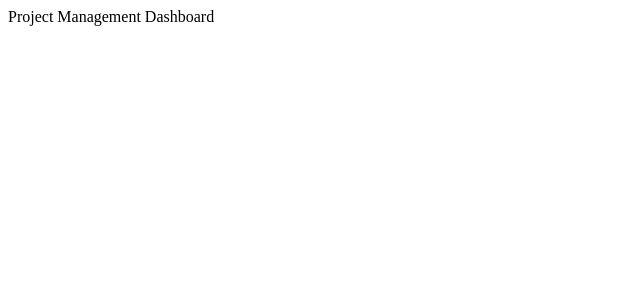
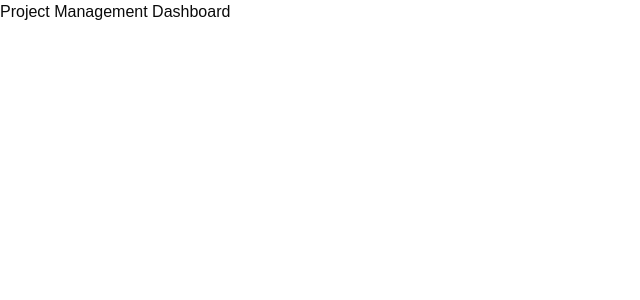
Before and after one commit to vladyslav-zolotarov/project-management-dashboard, a React (Vite) app: page / in a window 1280 px wide. Shown: the top 300 px of the page, without its empty margins (0-640 px from the left). Built offline with nearby package versions, Linux system fonts and the light colour scheme.

Commit message:
chore: add shadcn config and tailwind preset

```diff
--- /dev/null
+++ b/src/index.css
@@ -0,0 +1,130 @@
+@import 'tailwindcss';
+@import 'tw-animate-css';
+@import 'shadcn/tailwind.css';
+@import '@fontsource-variable/figtree';
+
+@custom-variant dark (&:is(.dark *));
+
+@theme inline {
+  --font-heading: var(--font-sans);
+  --font-sans: 'Figtree Variable', sans-serif;
+  --color-sidebar-ring: var(--sidebar-ring);
+  --color-sidebar-border: var(--sidebar-border);
+  --color-sidebar-accent-foreground: var(--sidebar-accent-foreground);
+  --color-sidebar-accent: var(--sidebar-accent);
+  --color-sidebar-primary-foreground: var(--sidebar-primary-foreground);
+  --color-sidebar-primary: var(--sidebar-primary);
+  --color-sidebar-foreground: var(--sidebar-foreground);
+  --color-sidebar: var(--sidebar);
+  --color-chart-5: var(--chart-5);
+  --color-chart-4: var(--chart-4);
+  --color-chart-3: var(--chart-3);
+  --color-chart-2: var(--chart-2);
+  --color-chart-1: var(--chart-1);
+  --color-ring: var(--ring);
+  --color-input: var(--input);
+  --color-border: var(--border);
+  --color-destructive: var(--destructive);
+  --color-accent-foreground: var(--accent-foreground);
+  --color-accent: var(--accent);
+  --color-muted-foreground: var(--muted-foreground);
+  --color-muted: var(--muted);
+  --color-secondary-foreground: var(--secondary-foreground);
+  --color-secondary: var(--secondary);
+  --color-primary-foreground: var(--primary-foreground);
+  --color-primary: var(--primary);
+  --color-popover-foreground: var(--popover-foreground);
+  --color-popover: var(--popover);
+  --color-card-foreground: var(--card-foreground);
+  --color-card: var(--card);
+  --color-foreground: var(--foreground);
+  --color-background: var(--background);
+  --radius-sm: calc(var(--radius) * 0.6);
+  --radius-md: calc(var(--radius) * 0.8);
+  --radius-lg: var(--radius);
+  --radius-xl: calc(var(--radius) * 1.4);
+  --radius-2xl: calc(var(--radius) * 1.8);
+  --radius-3xl: calc(var(--radius) * 2.2);
+  --radius-4xl: calc(var(--radius) * 2.6);
+}
+
+:root {
+  --background: oklch(1 0 0);
+  --foreground: oklch(0.145 0 0);
+  --card: oklch(1 0 0);
+  --card-foreground: oklch(0.145 0 0);
+  --popover: oklch(1 0 0);
+  --popover-foreground: oklch(0.145 0 0);
+  --primary: oklch(0.205 0 0);
+  --primary-foreground: oklch(0.985 0 0);
+  --secondary: oklch(0.97 0 0);
+  --secondary-foreground: oklch(0.205 0 0);
+  --muted: oklch(0.97 0 0);
+  --muted-foreground: oklch(0.556 0 0);
+  --accent: oklch(0.97 0 0);
+  --accent-foreground: oklch(0.205 0 0);
+  --destructive: oklch(0.577 0.245 27.325);
+  --border: oklch(0.922 0 0);
+  --input: oklch(0.922 0 0);
+  --ring: oklch(0.708 0 0);
+  --chart-1: oklch(0.87 0 0);
+  --chart-2: oklch(0.556 0 0);
+  --chart-3: oklch(0.439 0 0);
+  --chart-4: oklch(0.371 0 0);
+  --chart-5: oklch(0.269 0 0);
+  --radius: 0.875rem;
+  --sidebar: oklch(0.985 0 0);
+  --sidebar-foreground: oklch(0.145 0 0);
+  --sidebar-primary: oklch(0.205 0 0);
+  --sidebar-primary-foreground: oklch(0.985 0 0);
+  --sidebar-accent: oklch(0.97 0 0);
+  --sidebar-accent-foreground: oklch(0.205 0 0);
+  --sidebar-border: oklch(0.922 0 0);
+  --sidebar-ring: oklch(0.708 0 0);
+}
+
+.dark {
+  --background: oklch(0.145 0 0);
+  --foreground: oklch(0.985 0 0);
+  --card: oklch(0.205 0 0);
+  --card-foreground: oklch(0.985 0 0);
+  --popover: oklch(0.205 0 0);
+  --popover-foreground: oklch(0.985 0 0);
+  --primary: oklch(0.922 0 0);
+  --primary-foreground: oklch(0.205 0 0);
+  --secondary: oklch(0.269 0 0);
+  --secondary-foreground: oklch(0.985 0 0);
+  --muted: oklch(0.269 0 0);
+  --muted-foreground: oklch(0.708 0 0);
+  --accent: oklch(0.269 0 0);
+  --accent-foreground: oklch(0.985 0 0);
+  --destructive: oklch(0.704 0.191 22.216);
+  --border: oklch(1 0 0 / 10%);
+  --input: oklch(1 0 0 / 15%);
+  --ring: oklch(0.556 0 0);
+  --chart-1: oklch(0.87 0 0);
+  --chart-2: oklch(0.556 0 0);
+  --chart-3: oklch(0.439 0 0);
+  --chart-4: oklch(0.371 0 0);
+  --chart-5: oklch(0.269 0 0);
+  --sidebar: oklch(0.205 0 0);
+  --sidebar-foreground: oklch(0.985 0 0);
+  --sidebar-primary: oklch(0.488 0.243 264.376);
+  --sidebar-primary-foreground: oklch(0.985 0 0);
+  --sidebar-accent: oklch(0.269 0 0);
+  --sidebar-accent-foreground: oklch(0.985 0 0);
+  --sidebar-border: oklch(1 0 0 / 10%);
+  --sidebar-ring: oklch(0.556 0 0);
+}
+
+@layer base {
+  * {
+    @apply border-border outline-ring/50;
+  }
+  body {
+    @apply bg-background text-foreground;
+  }
+  html {
+    @apply font-sans;
+  }
+}
--- a/src/main.tsx
+++ b/src/main.tsx
@@ -1,5 +1,6 @@
 import { StrictMode } from 'react';
 import { createRoot } from 'react-dom/client';
+import './index.css';
 import App from './App.tsx';
 
 createRoot(document.getElementById('root')!).render(
--- a/vite.config.ts
+++ b/vite.config.ts
@@ -1,6 +1,7 @@
 import { defineConfig } from 'vite';
 import react, { reactCompilerPreset } from '@vitejs/plugin-react';
 import babel from '@rolldown/plugin-babel';
+import tailwindcss from '@tailwindcss/vite';
 import tsconfigPaths from 'vite-tsconfig-paths';
 
 // https://vite.dev/config/
@@ -8,6 +9,7 @@
   plugins: [
     react(),
     babel({ presets: [reactCompilerPreset()] }),
+    tailwindcss(),
     tsconfigPaths(),
   ],
 });
```
Also changed, not shown: components.json (added).
